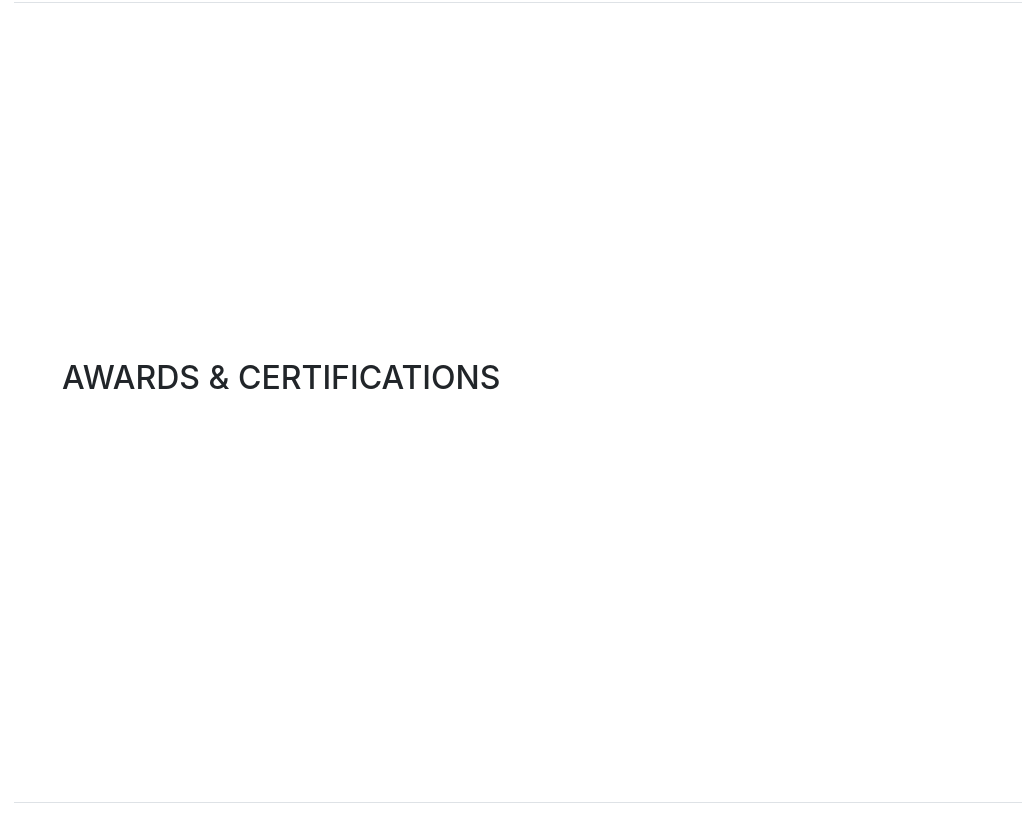
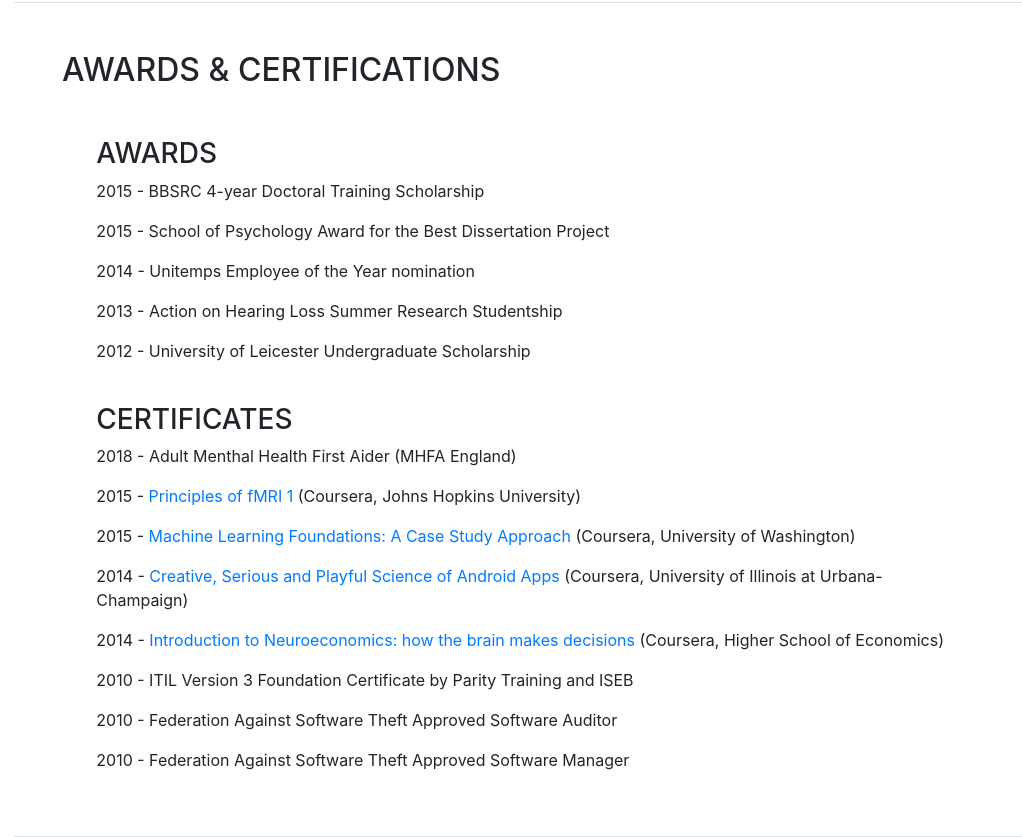
Before and after one commit to aleksandernitka/aleksandernitka.github.io, a website with bundled scripts: page index.html in a window 1280 px wide. Shown: the part 4320-5157 px from the top of the page, without its empty margins (258-1280 px from the left). Before the commit the page ends 5123 px from the top, so only its background shows below. Built offline with nearby package versions, Linux system fonts and the light colour scheme; a web font is replaced by a local one.

Commit message:
updated awards and certs

```diff
--- a/index.html
+++ b/index.html
@@ -24,9 +24,6 @@
     <link href="css/resume.min.css" rel="stylesheet">
 
   </head>
-
-
-
 
   <body id="page-top">
 
@@ -218,19 +215,6 @@
         </div>
       </section>
 
-  <script type="text/javascript">
-(function(){
-window['gobot'] = window['gobot'] || function(){(window['gobot'].queue = window['gobot'].queue || []).push(arguments)}
-var script = document.createElement('script')
-script.async = 1
-script.src = 'https://www.getgobot.com/app/v1/gobot-client.js'
-var insert = document.getElementsByTagName('script')[0]
-insert.parentNode.insertBefore(script, insert)
-})()
-gobot('create', '-LH4DPfJGoBfFEFDuZbt')
-gobot('pageview')
-</script>
-
       <section class="resume-section p-3 p-lg-5 d-flex flex-column" id="publications">
         <div class="my-auto">
           <h2 class="mb-5">Publications</h2>
@@ -254,35 +238,22 @@
         <div class="my-auto">
           <h2 class="mb-5">Awards &amp; Certifications</h2>
           <ul class="fa-ul mb-0">
-            <!--
-            <li>
-              <i class="fa-li fa fa-trophy text-warning"></i>
-              Google Analytics Certified Developer</li>
-            <li>
-              <i class="fa-li fa fa-trophy text-warning"></i>
-              Mobile Web Specialist - Google Certification</li>
-            <li>
-              <i class="fa-li fa fa-trophy text-warning"></i>
-              1<sup>st</sup>
-              Place - University of Colorado Boulder - Emerging Tech Competition 2009</li>
-            <li>
-              <i class="fa-li fa fa-trophy text-warning"></i>
-              1<sup>st</sup>
-              Place - University of Colorado Boulder - Adobe Creative Jam 2008 (UI Design Category)</li>
-            <li>
-              <i class="fa-li fa fa-trophy text-warning"></i>
-              2<sup>nd</sup>
-              Place - University of Colorado Boulder - Emerging Tech Competition 2008</li>
-            <li>
-            <li>
-              <i class="fa-li fa fa-trophy text-warning"></i>
-              1<sup>st</sup>
-              Place - James Buchanan High School - Hackathon 2006</li>
-            <li>
-              <i class="fa-li fa fa-trophy text-warning"></i>
-              3<sup>rd</sup>
-              Place - James Buchanan High School - Hackathon 2005</li>
-               -->
+            <h3>Awards</h3>
+            <p>2015 - BBSRC 4-year Doctoral Training Scholarship</p>
+            <p>2015 - School of Psychology Award for the Best Dissertation Project</p>
+            <p>2014 - Unitemps Employee of the Year nomination</p>
+            <p>2013 - Action on Hearing Loss Summer Research Studentship</p>
+            <p>2012 - University of Leicester Undergraduate Scholarship</p>
+            <br>
+            <h3>Certificates</h3>
+            <p>2018 - Adult Menthal Health First Aider (MHFA England)</p>
+            <p>2015 - <a href = "http://coursera.org/verify/HJLSF38KME">Principles of fMRI 1</a> (Coursera, Johns Hopkins University)</p>
+            <p>2015 - <a href="http://coursera.org/verify/AQAC43CZFJEQ">Machine Learning Foundations: A Case Study Approach</a> (Coursera, University of Washington)</p>
+            <p>2014 - <a href ="http://coursera.org/verify/GQDQQGYUGG">Creative, Serious and Playful Science of Android Apps</a> (Coursera, University of Illinois at Urbana-Champaign)</p>
+            <p>2014 - <a href ="http://coursera.org/verify/4ALV8FQ7NZ">Introduction to Neuroeconomics: how the brain makes decisions</a> (Coursera, Higher School of Economics)</p>
+            <p>2010 - ITIL Version 3 Foundation Certificate by Parity Training and ISEB</p>
+            <p>2010 - Federation Against Software Theft Approved Software Auditor</p>
+            <p>2010 - Federation Against Software Theft Approved Software Manager</p>
           </ul>
         </div>
       </section>
@@ -299,6 +270,20 @@
     <!-- Custom scripts for this template -->
     <script src="js/resume.min.js"></script>
 
+
+    <script type="text/javascript">
+      (function(){
+      window['gobot'] = window['gobot'] || function(){(window['gobot'].queue = window['gobot'].queue || []).push(arguments)}
+      var script = document.createElement('script')
+      script.async = 1
+      script.src = 'https://www.getgobot.com/app/v1/gobot-client.js'
+      var insert = document.getElementsByTagName('script')[0]
+      insert.parentNode.insertBefore(script, insert)
+      })()
+      gobot('create', '-LH4DPfJGoBfFEFDuZbt')
+      gobot('pageview')
+      </script>
+
   </body>
 
 </html>
```
